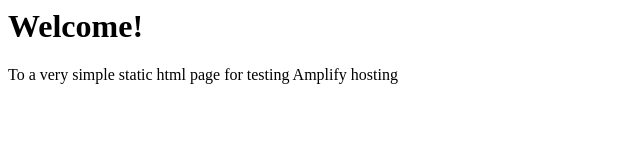
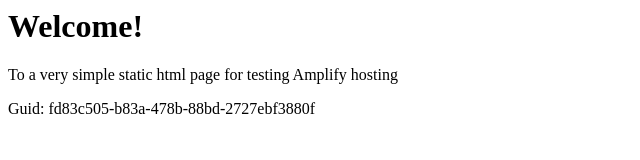
Before and after one commit to aws-aemilia-mxp/Github-PR-Commit-Integration-Test-DoNotTouch-Gith-P5X5MO5I-v1-preprod-eu-south-1, a website: page src/index.html in a window 1280 px wide. Shown: the whole page, without its empty margins (0-640 px from the left). Drawn offline with Linux system fonts and the light colour scheme.

Commit message:
commit from integ tests

```diff
--- a/src/index.html
+++ b/src/index.html
@@ -1,3 +1,5 @@
+
+
 <html lang="en">
 
 <head>
@@ -10,6 +12,6 @@
 <body>
     <h1>Welcome!</h1>
     <p>To a very simple static html page for testing Amplify hosting</p>
-</body>
+    <p>Guid: fd83c505-b83a-478b-88bd-2727ebf3880f</p></body>
 
 </html>
```
